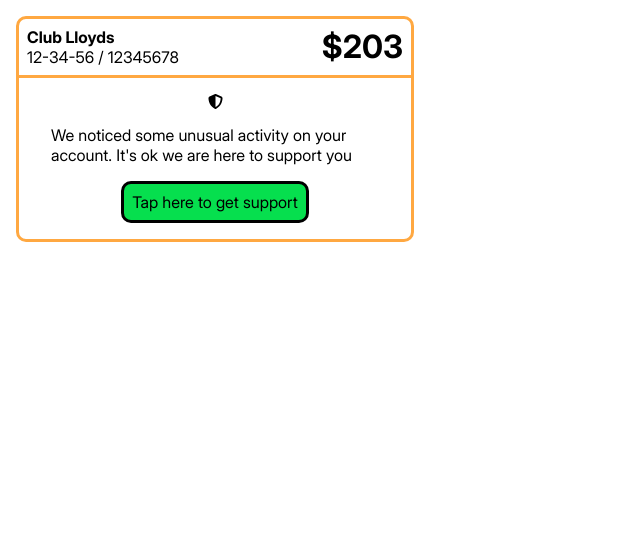
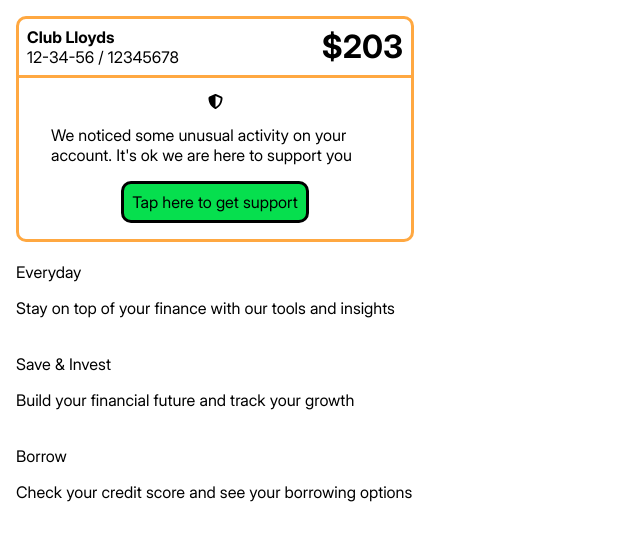
Before and after one commit to ichbinderbar/lloyds-bank, a React (Vite) app: page / in a window 1280 px wide. Shown: the top 540 px of the page, without its empty margins (0-640 px from the left). Built offline with nearby package versions, Linux system fonts and the light colour scheme; a web font is replaced by a local one.

Commit message:
start list component

```diff
--- a/src/components/HelpModal/HelpModal.scss
+++ b/src/components/HelpModal/HelpModal.scss
@@ -3,6 +3,17 @@
 
 .modal {
   height: 100%;
+  z-index: 1001;
+  background-color: $primary-background-colour;
+
+  &__overlay {
+    position: fixed;
+    top: 0;
+    left: 0;
+    right: 0;
+    bottom: 0;
+    z-index: 1000;
+  }
 
   &__container {
     display: flex;
--- a/src/components/Notification/Notification.jsx
+++ b/src/components/Notification/Notification.jsx
@@ -39,6 +39,7 @@
         isOpen={modalIsOpen}
         onRequestClose={closeModal}
         contentLabel="Help Selection"
+        overlayClassName="modal__overlay"
       >
         <div className="modal__container">
           <img
--- /dev/null
+++ b/src/components/Spaces/Spaces.jsx
@@ -0,0 +1,37 @@
+import "./Spaces.scss";
+
+export default function Spaces() {
+  return (
+    <section className="spaces">
+      <article className="spaces__card">
+        <img src="" alt="" className="spaces__card-icon" />
+        <div className="spaces__card-content">
+          <h3 className="spaces__card-header">Everyday</h3>
+          <p className="spaces__card-text">
+            Stay on top of your finance with our tools and insights
+          </p>
+        </div>
+      </article>
+
+      <article className="spaces__card">
+        <img src="" alt="" className="spaces__card-icon" />
+        <div className="spaces__card-content">
+          <h3 className="spaces__card-header">Save & Invest</h3>
+          <p className="spaces__card-text">
+            Build your financial future and track your growth
+          </p>
+        </div>
+      </article>
+
+      <article className="spaces__card">
+        <img src="" alt="" className="spaces__card-icon" />
+        <div className="spaces__card-content">
+          <h3 className="spaces__card-header">Borrow</h3>
+          <p className="spaces__card-text">
+            Check your credit score and see your borrowing options
+          </p>
+        </div>
+      </article>
+    </section>
+  );
+}
--- a/src/pages/Home/Home.jsx
+++ b/src/pages/Home/Home.jsx
@@ -1,6 +1,7 @@
 import "./Home.scss";
 import Notification from "../../components/Notification/Notification";
 import MainAccountOverview from "../../components/MainAccountOverview/MainAccountOverview";
+import Spaces from "../../components/Spaces/Spaces";
 
 export default function Home() {
   return (
@@ -9,6 +10,7 @@
         <MainAccountOverview />
         <Notification />
       </div>
+      <Spaces />
     </div>
   );
 }
```
Also changed, not shown: src/components/Spaces/Spaces.scss (added).
